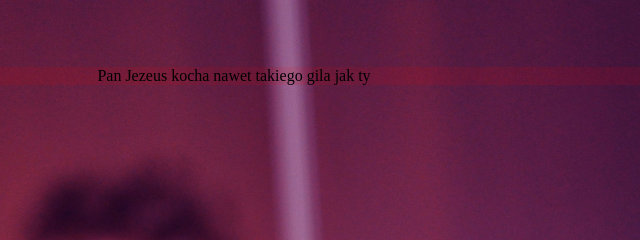
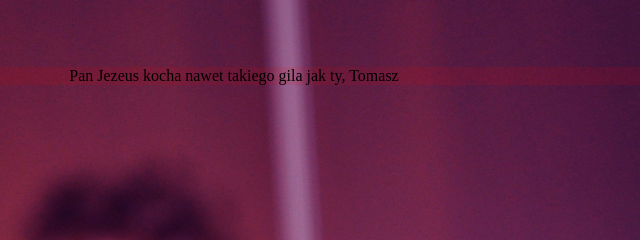
Before and after one commit to Pablobrrr/Ameno, a plain HTML site: page index.html in a window 1280 px wide. Shown: the top 240 px of the page, 406-1046 px from the left. Drawn offline with Linux system fonts and the light colour scheme.

Commit message:
Update index.html

```diff
--- a/index.html
+++ b/index.html
@@ -24,7 +24,7 @@
 
 		<div align="center" style="background-color: hsla(0, 100%, 50%, 0.1)">
 		<p >
-		Pan Jezeus kocha nawet takiego gila jak ty
+		Pan Jezeus kocha nawet takiego gila jak ty, Tomasz
 		</p>
 		</div>
 
```
